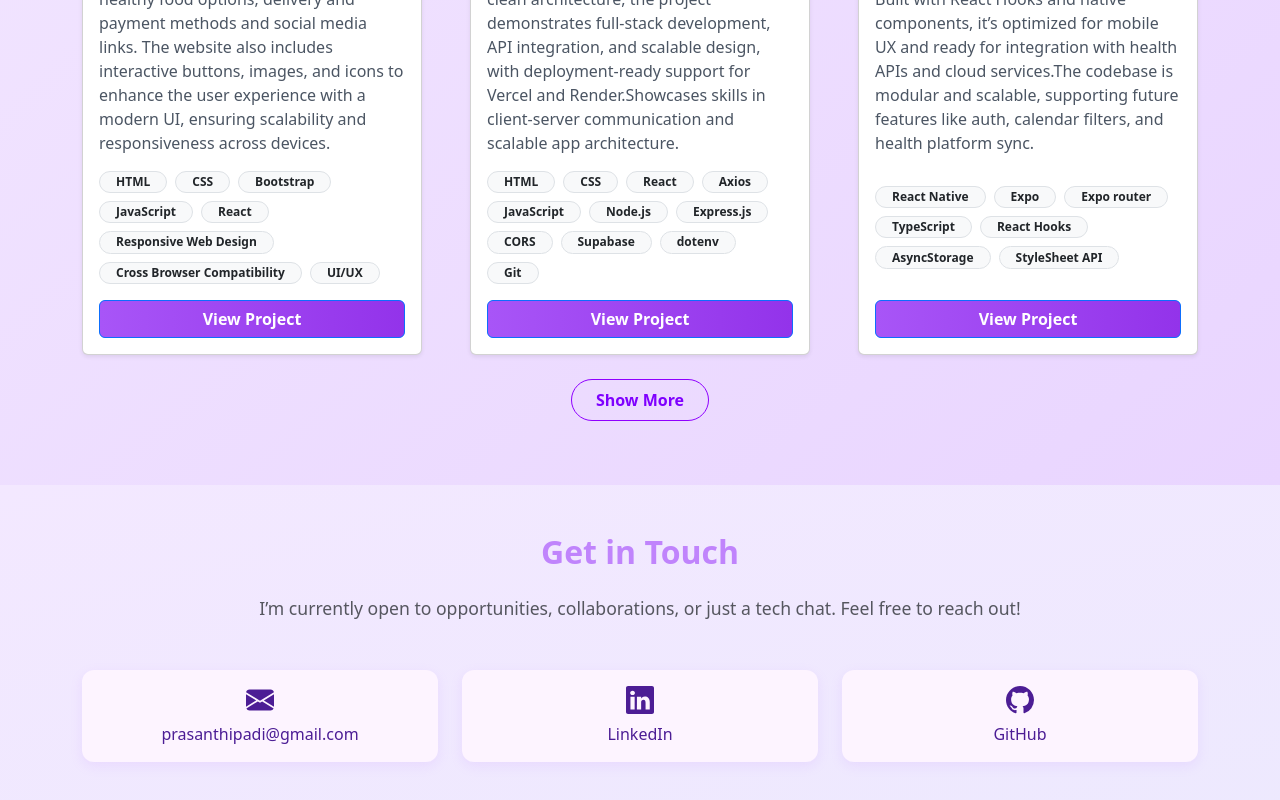
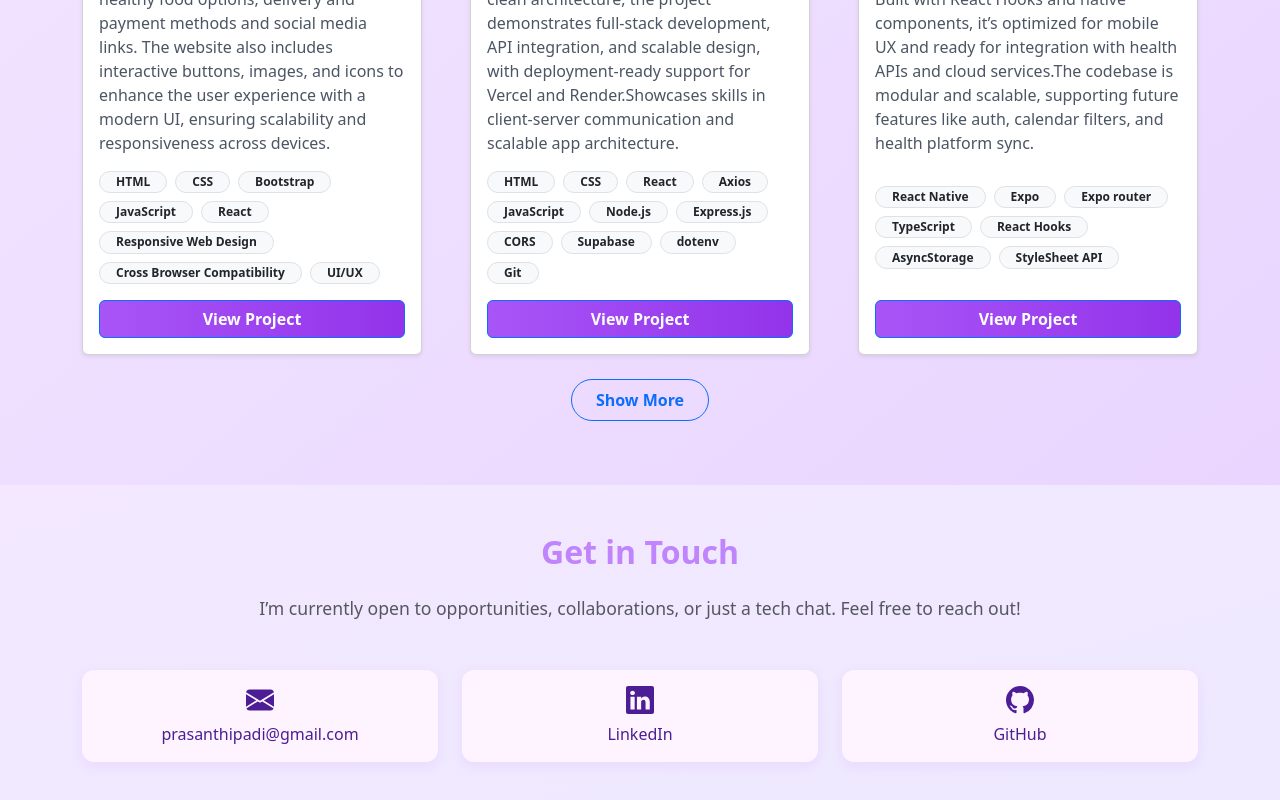
Before and after one commit to prasanthi613/my-portfolio, a React (Vite) app: page / in a window 1280 px wide. Shown: the part 1858-2658 px from the top of the page. Built offline with nearby package versions, Linux system fonts and the light colour scheme.

Commit message:
Update Projects.jsx

```diff
--- a/src/components/Projects.jsx
+++ b/src/components/Projects.jsx
@@ -136,16 +136,12 @@ export default function Projects() {
         {/* Show More / Show Less Button */}
         <div className="text-center mt-4">
          <Button
-  onClick={() => setShowMore(!showMore)}
-  style={{
-    borderColor: '#8F00FF',
-    color: '#7F00FF',
-    backgroundColor: 'transparent',
-  }}
-  className="px-4 py-2 rounded-pill fw-semibold"
->
-  {showMore ? 'Show Less' : 'Show More'}
-</Button>
+            variant="outline-primary"
+            className="px-4 py-2 rounded-pill fw-semibold"
+            onClick={() => setShowMore(!showMore)}
+          >
+            {showMore ? 'Show Less' : 'Show More'}
+          </Button>
 
         </div>
       </Container>
```
